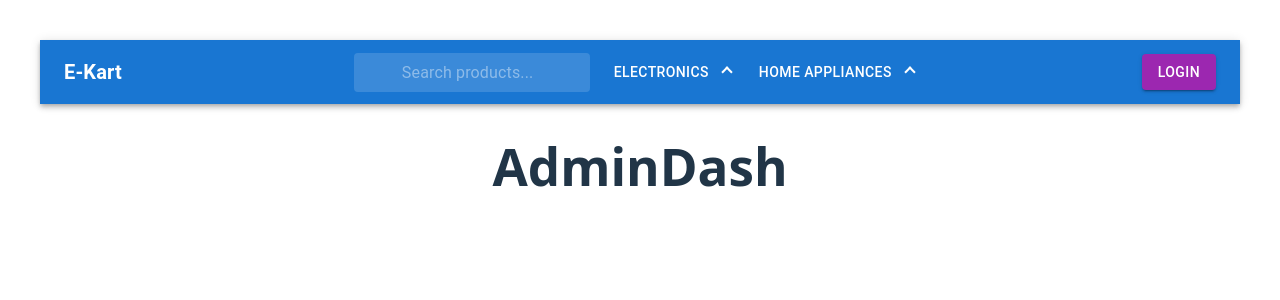
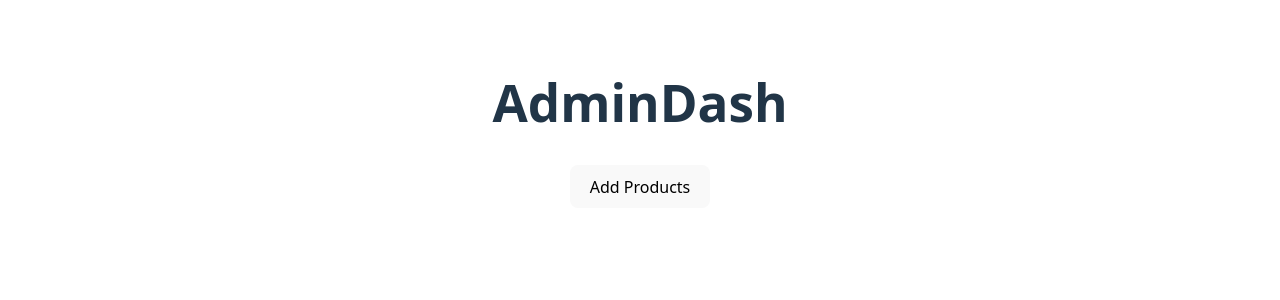
Before and after one commit to Gagan-v/Ekart, a React (Vite) app in the folder packages/client/: page /admin/dashboard in a window 1280 px wide. Shown: the top 300 px of the page. Built offline with nearby package versions, Linux system fonts and the light colour scheme.

Commit message:
added conditon rendering for admin

```diff
--- a/packages/client/src/App.jsx
+++ b/packages/client/src/App.jsx
@@ -2,14 +2,21 @@ import "./App.css";
 import Navbar from "./components/NavBar";
 import AdminRoutes from "./routes/adminRoutes";
 import AppRoutes from "./routes/approutes";
+// import { useLocation } from "react-router-dom";
 
 function App() {
+  const isAdminRoute = location.pathname.startsWith("/admin");
   return (
     <>
-      <Navbar />
-      <AppRoutes />
+      {!isAdminRoute && (
+        // && - means true
+        <>
+          <Navbar />
+          <AppRoutes />
+        </>
+      )}
       {/* adminroute */}
-      <AdminRoutes />
+      {isAdminRoute && <AdminRoutes />}
     </>
   );
 }
--- a/packages/client/src/pages/adminDash.jsx
+++ b/packages/client/src/pages/adminDash.jsx
@@ -2,6 +2,7 @@ const AdminDash = () => {
   return (
     <div className="">
       <h1>AdminDash</h1>
+      <button>Add Products</button>
     </div>
   );
 };
```
